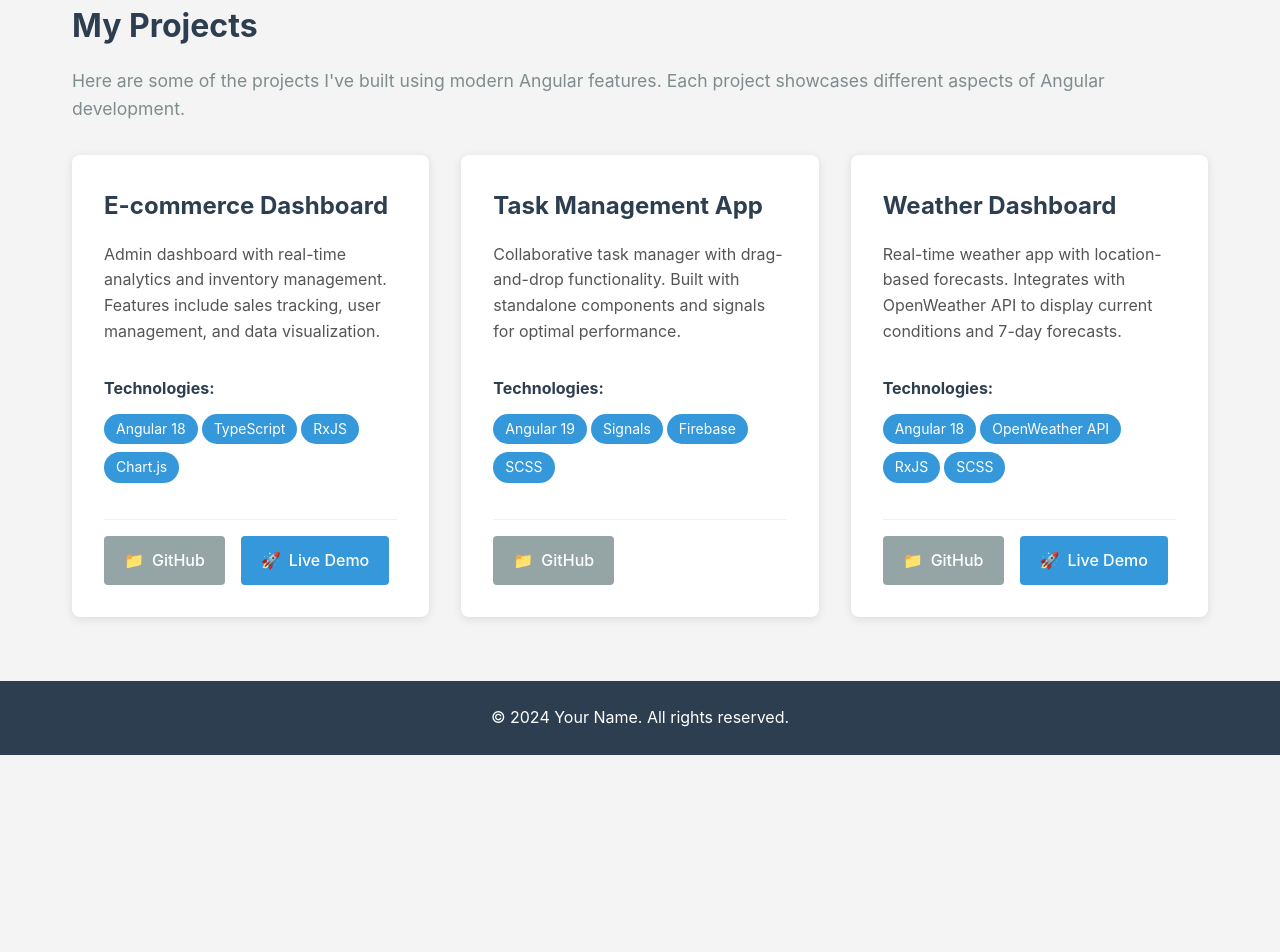
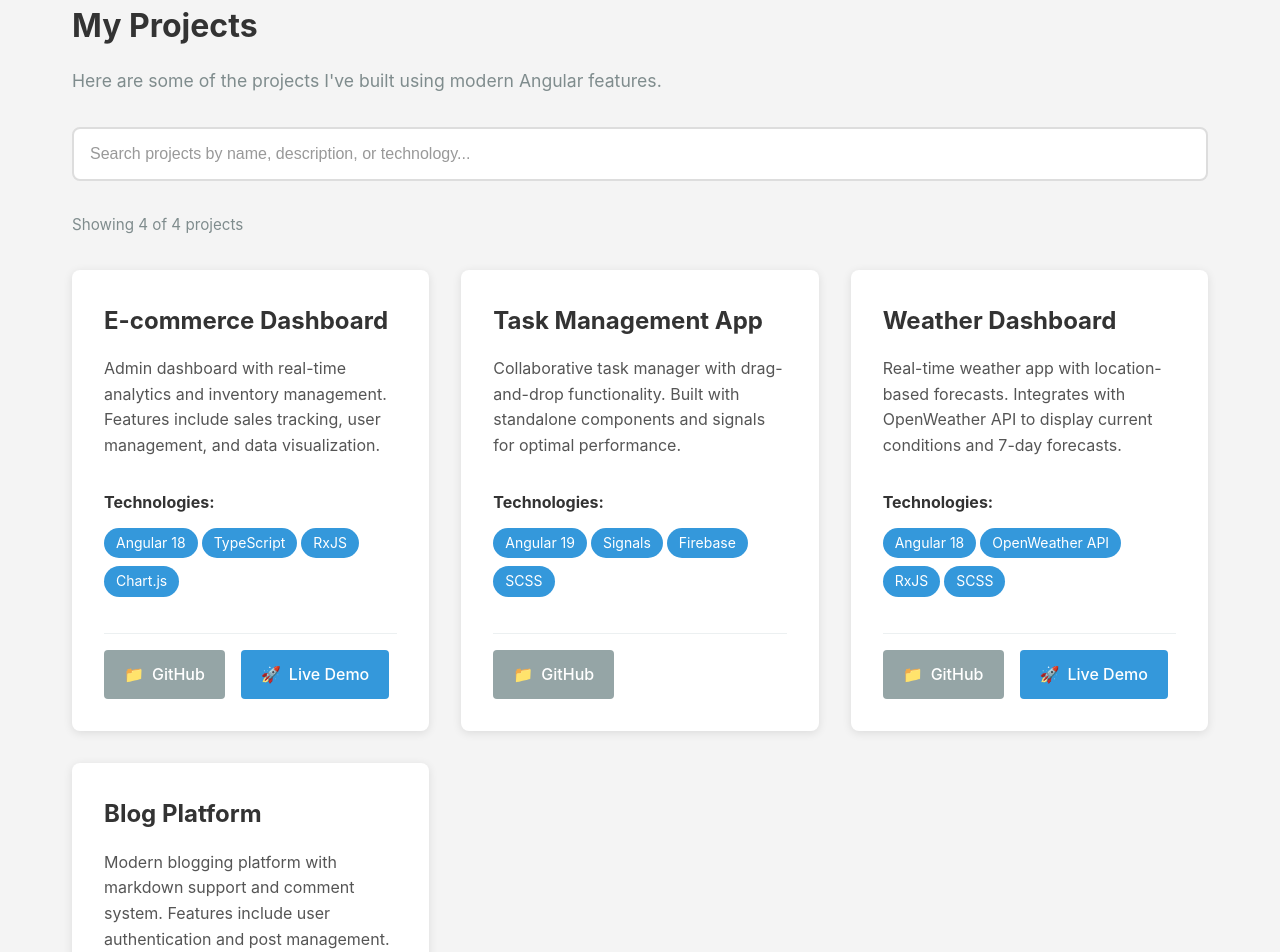
Before and after one commit to Jayvee316/my-portfolio, an Angular app: page /projects in a window 1280 px wide. Shown: the part 140-1092 px from the top of the page. Before the commit the page ends 895 px from the top, so only its background shows below. Built offline with nearby package versions, Linux system fonts and the light colour scheme.

Commit message:
Project Search Filter - For Computed signals, @if/@for syntax, array filtering

```diff
--- a/src/app/components/projects/projects.html
+++ b/src/app/components/projects/projects.html
@@ -2,12 +2,34 @@
   <h2>My Projects</h2>
   <p class="section-description">
     Here are some of the projects I've built using modern Angular features.
-    Each project showcases different aspects of Angular development.
   </p>
 
+  <!-- Search Box -->
+  <div class="search-container">
+    <input
+      type="text"
+      class="search-input"
+      placeholder="Search projects by name, description, or technology..."
+      [(ngModel)]="searchTerm"
+      [value]="searchTerm()">
+
+    <!-- Clear button - only show if there's text -->
+    @if (searchTerm()) {
+      <button class="clear-btn" (click)="clearSearch()">
+        ✕
+      </button>
+    }
+  </div>
+
+  <!-- Results count -->
+  <p class="results-info">
+    Showing {{ filteredProjects().length }} of {{ allProjects.length }} projects
+  </p>
+
+  <!-- Projects Grid -->
+  @if (filteredProjects().length > 0) {
     <div class="projects-grid">
-    <!-- Using NEW @for syntax (Angular 17+) -->
-    @for (project of projects; track project.id) {
+      @for (project of filteredProjects(); track project.id) {
         <div class="project-card">
           <h3>{{ project.title }}</h3>
           <p class="description">{{ project.description }}</p>
@@ -20,7 +42,6 @@
           </div>
 
           <div class="project-links">
-          <!-- Using NEW @if syntax (Angular 17+) -->
             @if (project.githubLink) {
               <a [href]="project.githubLink" target="_blank" class="btn">
                 <span>📁</span> GitHub
@@ -35,4 +56,14 @@
         </div>
       }
     </div>
+  } @else {
+    <!-- No results message -->
+    <div class="no-results">
+      <h3>No projects found</h3>
+      <p>Try searching for "Angular", "Firebase", or "Dashboard"</p>
+      <button class="btn btn-primary" (click)="clearSearch()">
+        Clear Search
+      </button>
+    </div>
+  }
 </section>
--- a/src/app/components/projects/projects.scss
+++ b/src/app/components/projects/projects.scss
@@ -3,7 +3,7 @@
 }
 
 h2 {
-  color: #2c3e50;
+  color: var(--text-color);
   font-size: 2rem;
   margin-bottom: 1rem;
 }
@@ -14,6 +14,86 @@ h2 {
   margin-bottom: 2rem;
 }
 
+// Search Box Styles
+.search-container {
+  position: relative;
+  margin: 2rem 0;
+}
+
+.search-input {
+  width: 100%;
+  padding: 1rem 3rem 1rem 1rem;
+  font-size: 1rem;
+  border: 2px solid #ddd;
+  border-radius: 8px;
+  background: var(--card-bg);
+  color: var(--text-color);
+  transition: border-color 0.3s;
+
+  &:focus {
+    outline: none;
+    border-color: #3498db;
+  }
+
+  &::placeholder {
+    color: #999;
+  }
+}
+
+.clear-btn {
+  position: absolute;
+  right: 1rem;
+  top: 50%;
+  transform: translateY(-50%);
+  background: #e74c3c;
+  color: white;
+  border: none;
+  border-radius: 50%;
+  width: 2rem;
+  height: 2rem;
+  cursor: pointer;
+  font-size: 1.2rem;
+  display: flex;
+  align-items: center;
+  justify-content: center;
+  transition: background 0.3s, transform 0.2s;
+
+  &:hover {
+    background: #c0392b;
+    transform: translateY(-50%) scale(1.1);
+  }
+
+  &:active {
+    transform: translateY(-50%) scale(0.95);
+  }
+}
+
+.results-info {
+  color: #7f8c8d;
+  font-size: 0.95rem;
+  margin: 1rem 0;
+}
+
+// No Results Message
+.no-results {
+  text-align: center;
+  padding: 4rem 2rem;
+  background: var(--card-bg);
+  border-radius: 8px;
+  box-shadow: 0 2px 10px var(--shadow);
+
+  h3 {
+    color: var(--text-color);
+    margin-bottom: 1rem;
+    font-size: 1.5rem;
+  }
+
+  p {
+    color: #7f8c8d;
+    margin-bottom: 2rem;
+  }
+}
+
 .projects-grid {
   display: grid;
   grid-template-columns: repeat(auto-fit, minmax(300px, 1fr));
@@ -22,10 +102,10 @@ h2 {
 }
 
 .project-card {
-  background: white;
+  background: var(--card-bg);
   padding: 2rem;
   border-radius: 8px;
-  box-shadow: 0 2px 10px rgba(0,0,0,0.1);
+  box-shadow: 0 2px 10px var(--shadow);
   transition: transform 0.3s, box-shadow 0.3s;
   display: flex;
   flex-direction: column;
@@ -33,11 +113,11 @@ h2 {
 
 .project-card:hover {
   transform: translateY(-5px);
-  box-shadow: 0 4px 20px rgba(0,0,0,0.15);
+  box-shadow: 0 4px 20px var(--shadow);
 }
 
 .project-card h3 {
-  color: #2c3e50;
+  color: var(--text-color);
   margin: 0 0 1rem 0;
   font-size: 1.5rem;
 }
@@ -49,13 +129,17 @@ h2 {
   flex-grow: 1;
 }
 
+[data-theme="dark"] .description {
+  color: #b0b0b0;
+}
+
 .technologies {
   margin: 1rem 0;
 
   strong {
     display: block;
     margin-bottom: 0.5rem;
-    color: #2c3e50;
+    color: var(--text-color);
   }
 }
 
@@ -77,6 +161,10 @@ h2 {
   border-top: 1px solid #ecf0f1;
 }
 
+[data-theme="dark"] .project-links {
+  border-top-color: #444;
+}
+
 .btn {
   padding: 0.75rem 1.25rem;
   border-radius: 4px;
@@ -88,6 +176,8 @@ h2 {
   display: flex;
   align-items: center;
   gap: 0.5rem;
+  border: none;
+  cursor: pointer;
 
   &:hover {
     background: #7f8c8d;
--- a/src/app/components/projects/projects.ts
+++ b/src/app/components/projects/projects.ts
@@ -1,4 +1,5 @@
-import { Component } from '@angular/core';
+import { Component, signal, computed } from '@angular/core';
+import { FormsModule } from '@angular/forms';
 
 interface Project {
   id: number;
@@ -11,12 +12,16 @@ interface Project {
 
 @Component({
   selector: 'app-projects',
-  imports: [],
+  imports: [FormsModule],
   templateUrl: './projects.html',
   styleUrl: './projects.scss'
 })
 export class Projects {
-  projects: Project[] = [
+  // Signal for search term
+  searchTerm = signal('');
+
+  // All projects
+  allProjects: Project[] = [
     {
       id: 1,
       title: 'E-commerce Dashboard',
@@ -39,6 +44,34 @@ export class Projects {
       technologies: ['Angular 18', 'OpenWeather API', 'RxJS', 'SCSS'],
       githubLink: 'https://github.com/yourusername/project3',
       liveLink: 'https://project3-demo.com'
+    },
+    {
+      id: 4,
+      title: 'Blog Platform',
+      description: 'Modern blogging platform with markdown support and comment system. Features include user authentication and post management.',
+      technologies: ['Angular 19', 'Firebase', 'Markdown', 'Tailwind'],
+      githubLink: 'https://github.com/yourusername/project4'
     }
   ];
+
+  // Computed signal - automatically updates when searchTerm changes
+  filteredProjects = computed(() => {
+    const term = this.searchTerm().toLowerCase().trim();
+
+    if (!term) {
+      return this.allProjects; // Show all if no search
+    }
+
+    // Filter by title, description, or technologies
+    return this.allProjects.filter(project =>
+      project.title.toLowerCase().includes(term) ||
+      project.description.toLowerCase().includes(term) ||
+      project.technologies.some(tech => tech.toLowerCase().includes(term))
+    );
+  });
+
+  // Clear search
+  clearSearch() {
+    this.searchTerm.set('');
+  }
 }
```
Lines whose indentation alone changed are shown as unchanged.
